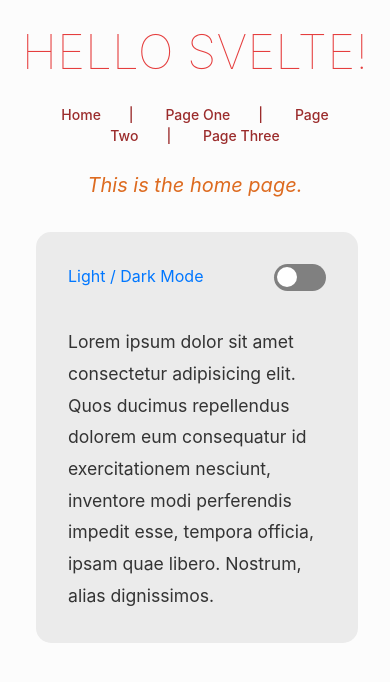
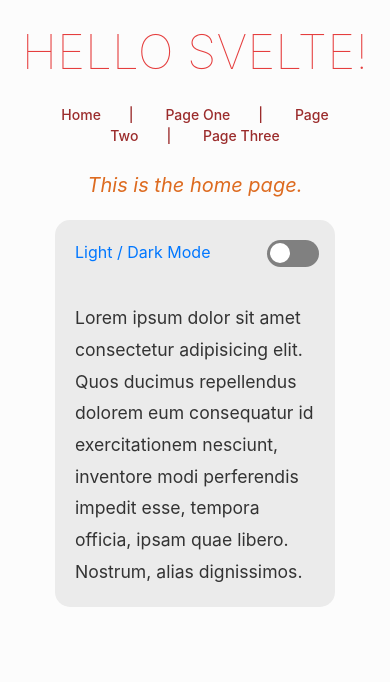
Before and after one commit to CottonPajamas/svelte-app, a Svelte app: page / in a window 390 px wide. Shown: the top 682 px of the page. Built offline with nearby package versions, Linux system fonts and the light colour scheme.

Commit message:
Fix mobile responsiveness for home page

```diff
--- a/src/App.svelte
+++ b/src/App.svelte
@@ -35,7 +35,7 @@
 		<RouterLink page={{path: '/three', name: 'Page Three'}} />
 	</div>
 	<br>
-	<div id="pageContent" class="container">
+	<div id="pageContent" class="container max-w-xs md:max-w-4xl">
 		<!-- Page component updates here -->
 		<svelte:component this={router[$curRoute]} />
 	</div>
--- a/src/components/Home.svelte
+++ b/src/components/Home.svelte
@@ -25,7 +25,7 @@
 
 <h2 class="text-orange-600 text-xl md:text-4xl italic">This is the home page.</h2>
 
-<div class="text-container absolute m-8 p-8 md:m-20 md:p-20" >
+<div class="text-container m-5 p-5 md:m-10 md:p-10" >
   <h1>Light / Dark Mode</h1>
   <div>
     {#if document.documentElement.getAttribute("data-theme") == 'dark'}
```
Also changed, not shown: public/build/bundle.js, 2 other files (tests, documents, lock files or other folders).
